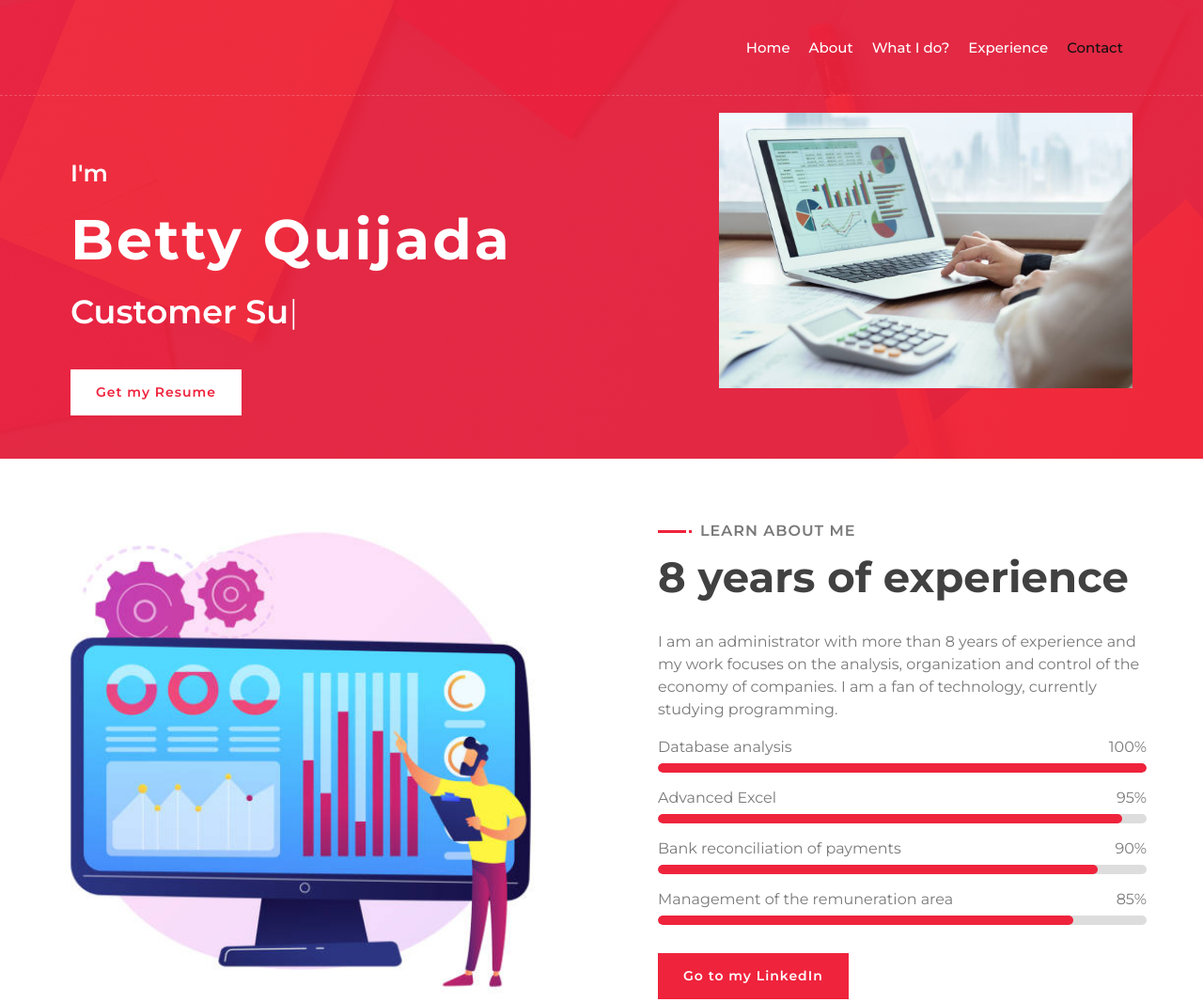
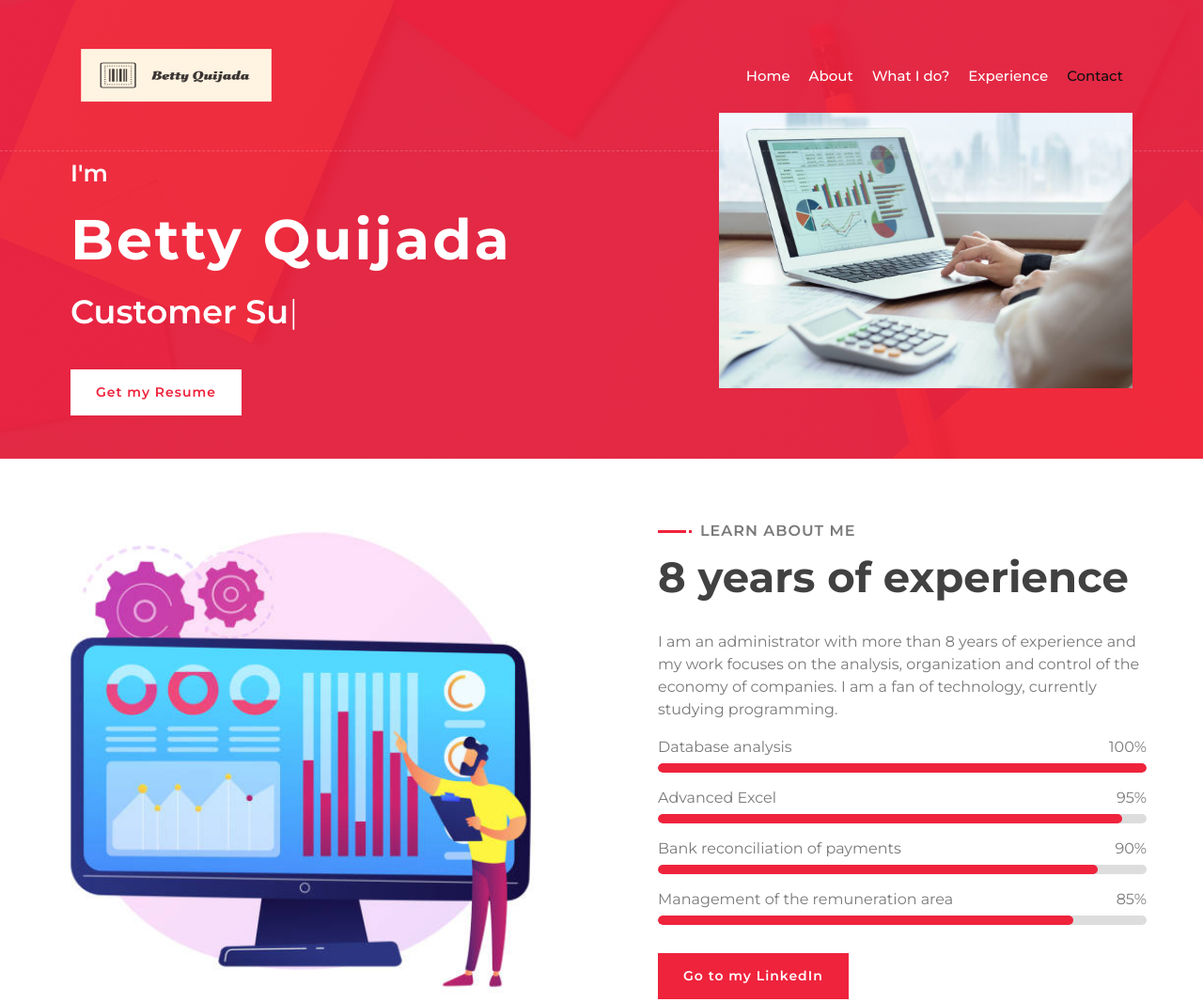
Before and after one commit to clissmancamacho/landing-page-ana, a website with bundled scripts: page index.html in a window 1280 px wide. Shown: the top 1066 px of the page at 94% size. Built offline with nearby package versions, Linux system fonts and the light colour scheme.

Commit message:
update logo

```diff
--- a/css/style.css
+++ b/css/style.css
@@ -178,7 +178,7 @@ a:focus {
   .navbar {
     position: absolute;
     width: 100%;
-    padding: 30px 60px;
+    padding: 0px 60px;
     background: transparent !important;
     border-bottom: 1px dashed rgba(256, 256, 256, 0.2);
     z-index: 9;
@@ -1383,6 +1383,11 @@ a:focus {
   }
 }
 
+.logo {
+  width: 225px;
+  height: 160px;
+}
+
 /*******************************/
 /*********** Blog CSS **********/
 /*******************************/
--- a/index.html
+++ b/index.html
@@ -35,7 +35,7 @@
     <!-- Nav Bar Start -->
     <div class="navbar navbar-expand-lg bg-light navbar-light">
       <div class="container-fluid">
-        <a href="index.html" class="navbar-brand"></a>
+        <img src="img/logo-white.png" alt="Image" class="logo" />
         <button
           type="button"
           class="navbar-toggler"
--- a/js/main.js
+++ b/js/main.js
@@ -31,8 +31,10 @@
   $(window).scroll(function () {
     if ($(this).scrollTop() > 0) {
       $(".navbar").addClass("nav-sticky")
+      $(".logo").attr("src", "img/logo.png")
     } else {
       $(".navbar").removeClass("nav-sticky")
+      $(".logo").attr("src", "img/logo-white.png")
     }
   })
 
```
Also changed, not shown: img/logo-white.png (added), img/logo.png (added).
